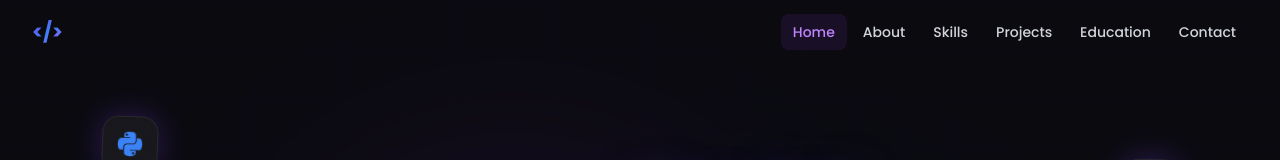
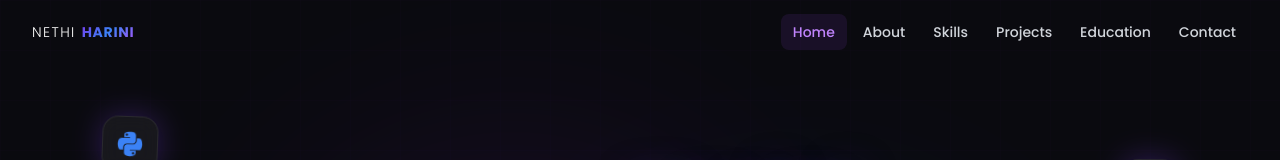
Before and after one commit to harini-85/portfolio, a React (Vite) app in the folder portfolio/: page / in a window 1280 px wide. Shown: the top 160 px of the page. Built offline with nearby package versions, Linux system fonts and the light colour scheme.

Commit message:
changes made in navbar and footer

```diff
--- a/portfolio/src/components/Footer.tsx
+++ b/portfolio/src/components/Footer.tsx
@@ -26,7 +26,10 @@ export default function Footer() {
         <div className="flex flex-col sm:flex-row items-center justify-between gap-6 mb-8">
           {/* Brand */}
           {/* <div className="text-center sm:text-left">
-            <p className="text-xl font-bold gradient-text">&lt;/&gt;</p>
+            <p>
+              <span className="text-white font-light tracking-widest text-sm uppercase">Nethi</span>
+              <span className="gradient-text font-bold tracking-wider text-sm uppercase ml-1.5">Harini</span>
+            </p>
             <p className="text-gray-500 text-xs mt-1">Full Stack · ML · Data Science</p>
           </div> */}
 
--- a/portfolio/src/components/Navbar.tsx
+++ b/portfolio/src/components/Navbar.tsx
@@ -42,10 +42,11 @@ export default function Navbar() {
         <div className="flex items-center justify-between h-16">
           <motion.span
             whileHover={{ scale: 1.05 }}
-            className="text-xl font-bold gradient-text cursor-pointer"
+            className="cursor-pointer"
             onClick={() => handleClick('#home')}
           >
-            &lt;/&gt;
+            <span className="text-white font-light tracking-widest text-sm uppercase">Nethi</span>
+            <span className="gradient-text font-bold tracking-wider text-sm uppercase ml-1.5">Harini</span>
           </motion.span>
 
           {/* Desktop nav */}
```
